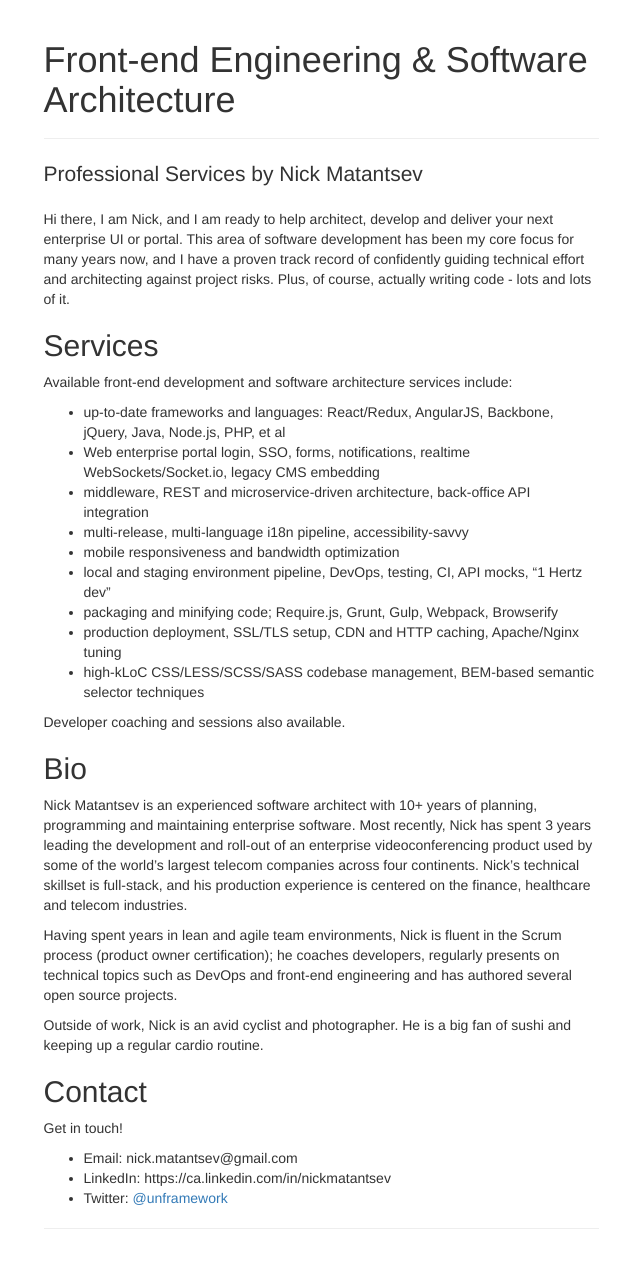
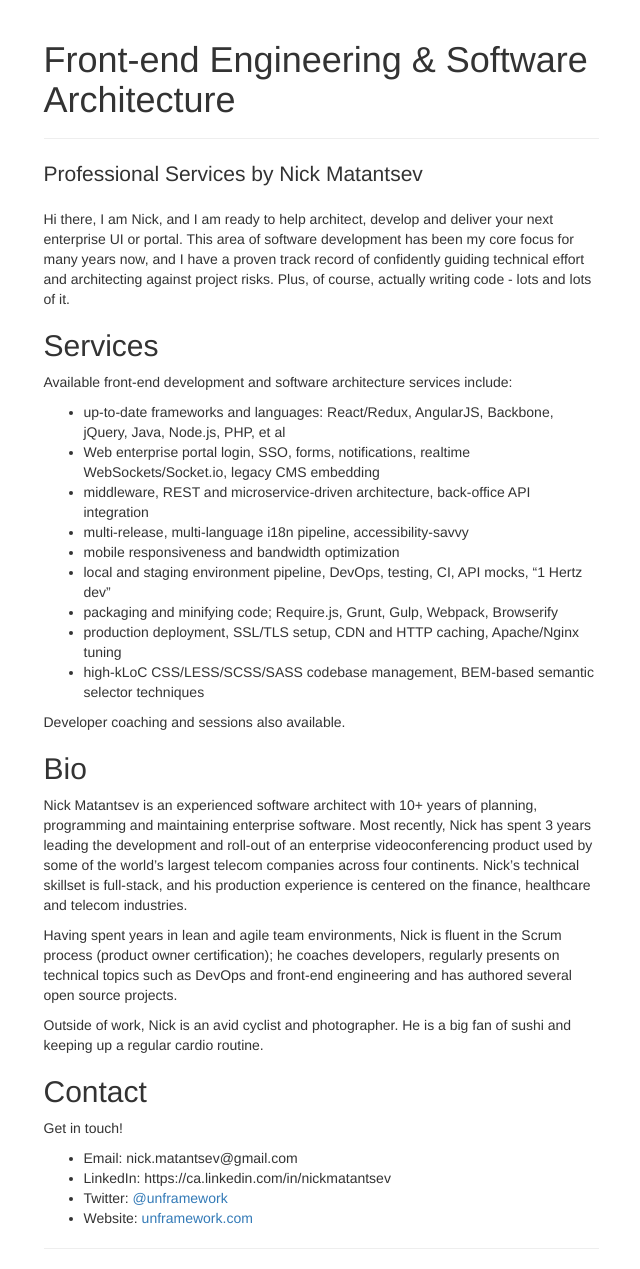
Before and after one commit to unframework/unframework-website, a Jekyll site: the page built from services/frontend-architecture.md, in a window 1280 px wide. Shown: the whole page, without its empty margins (319-959 px from the left). Built offline with Jekyll 4.4.1, drawn with Linux system fonts in a browser that asks for light colours.

Commit message:
Add website link to contact/bio for easy copy-pasting

```diff
--- a/_includes/bio-contact.html
+++ b/_includes/bio-contact.html
@@ -14,4 +14,5 @@
   <li>Email: nick.matantsev@gmail.com</li>
   <li>LinkedIn: https://ca.linkedin.com/in/nickmatantsev</li>
   <li>Twitter: <a href="https://twitter.com/unframework">@unframework</a></li>
+  <li>Website: <a href="http://unframework.com">unframework.com</a></li>
 </ul>
```
